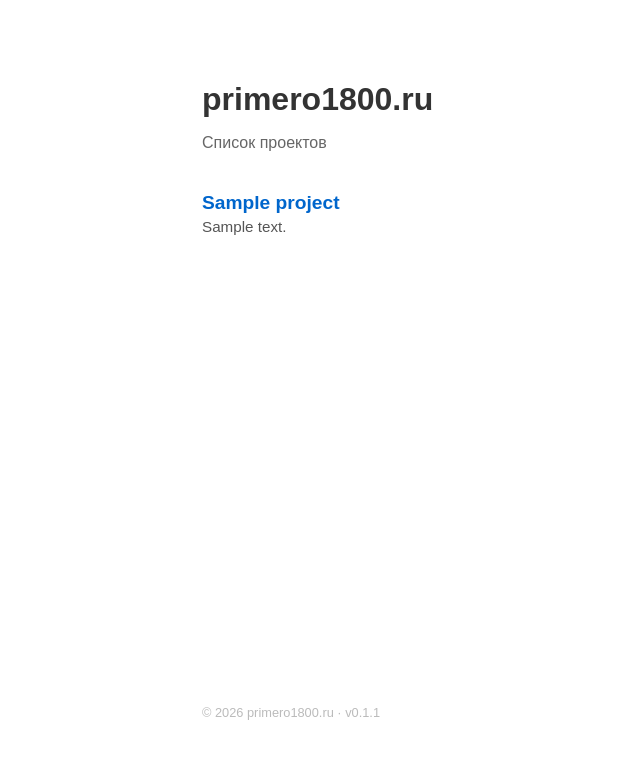
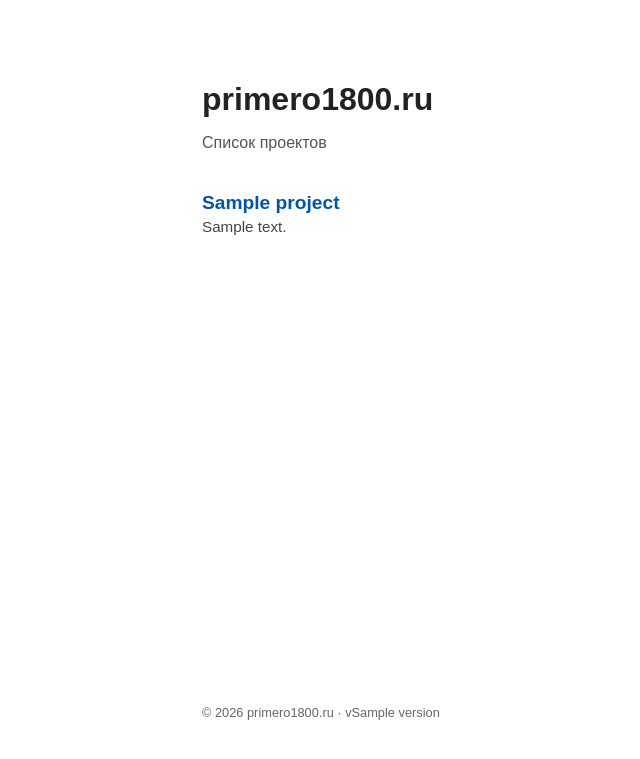
Before and after one commit to Primero1800/beget_hub, a Django app: template templates/pages/index.html in a window 1280 px wide. Shown: the top 759 px of the page, without its empty margins (38-678 px from the left). Run offline with Django 5.2, Linux system fonts and the light colour scheme; the template is opened without the code that fills it: most values are stand-ins (such as "Sample title", 1, 10 or a date in 2020); parts of the project's set-up code (start-up, migrations or seed data) failed here and were passed over.

Commit message:
feat: VERSION file, improved contrast, v0.1.1
Co-Authored-By: Claude Sonnet 4.6 <noreply@anthropic.com>

```diff
--- a/apps/pages/views.py
+++ b/apps/pages/views.py
@@ -1,4 +1,5 @@
 from django.shortcuts import render
+from django.conf import settings
 
 
 PROJECTS = [
@@ -7,4 +8,7 @@ PROJECTS = [
 
 
 def hub_index(request):
-    return render(request, "pages/index.html", {"projects": PROJECTS})
+    return render(request, "pages/index.html", {
+        "projects": PROJECTS,
+        "version": settings.VERSION,
+    })
--- a/hub_config/settings.py
+++ b/hub_config/settings.py
@@ -69,3 +69,5 @@ STATIC_URL = "/static/"
 STATIC_ROOT = BASE_DIR / "public"
 
 DEFAULT_AUTO_FIELD = "django.db.models.BigAutoField"
+
+VERSION = (BASE_DIR / "VERSION").read_text().strip()
--- a/templates/pages/index.html
+++ b/templates/pages/index.html
@@ -5,17 +5,17 @@
     <meta name="viewport" content="width=device-width, initial-scale=1.0">
     <title>primero1800.ru</title>
     <style>
-        body { font-family: sans-serif; max-width: 800px; margin: 60px auto; padding: 0 20px; color: #333; min-height: calc(100vh - 120px); display: flex; flex-direction: column; }
+        body { font-family: sans-serif; max-width: 800px; margin: 60px auto; padding: 0 20px; color: #222; min-height: calc(100vh - 120px); display: flex; flex-direction: column; }
         main { flex: 1; }
         h1 { font-size: 2rem; margin-bottom: 8px; }
-        .subtitle { color: #666; margin-bottom: 40px; }
+        .subtitle { color: #555; margin-bottom: 40px; }
         .projects { list-style: none; padding: 0; }
         .projects li { margin-bottom: 20px; }
-        .projects a { font-size: 1.2rem; font-weight: bold; color: #0066cc; text-decoration: none; }
+        .projects a { font-size: 1.2rem; font-weight: bold; color: #0055aa; text-decoration: none; }
         .projects a:hover { text-decoration: underline; }
-        .projects .desc { color: #555; margin-top: 4px; font-size: 0.95rem; }
-        .empty { color: #999; font-style: italic; }
-        footer { color: #bbb; font-size: 0.8rem; padding: 20px 0; }
+        .projects .desc { color: #444; margin-top: 4px; font-size: 0.95rem; }
+        .empty { color: #666; font-style: italic; }
+        footer { color: #666; font-size: 0.8rem; padding: 20px 0; }
     </style>
 </head>
 <body>
@@ -39,6 +39,6 @@
         {% endif %}
     </main>
 
-    <footer>© {% now "Y" %} primero1800.ru · v0.1.1</footer>
+    <footer>© {% now "Y" %} primero1800.ru · v{{ version }}</footer>
 </body>
 </html>
```
Also changed, not shown: 1 other file.
